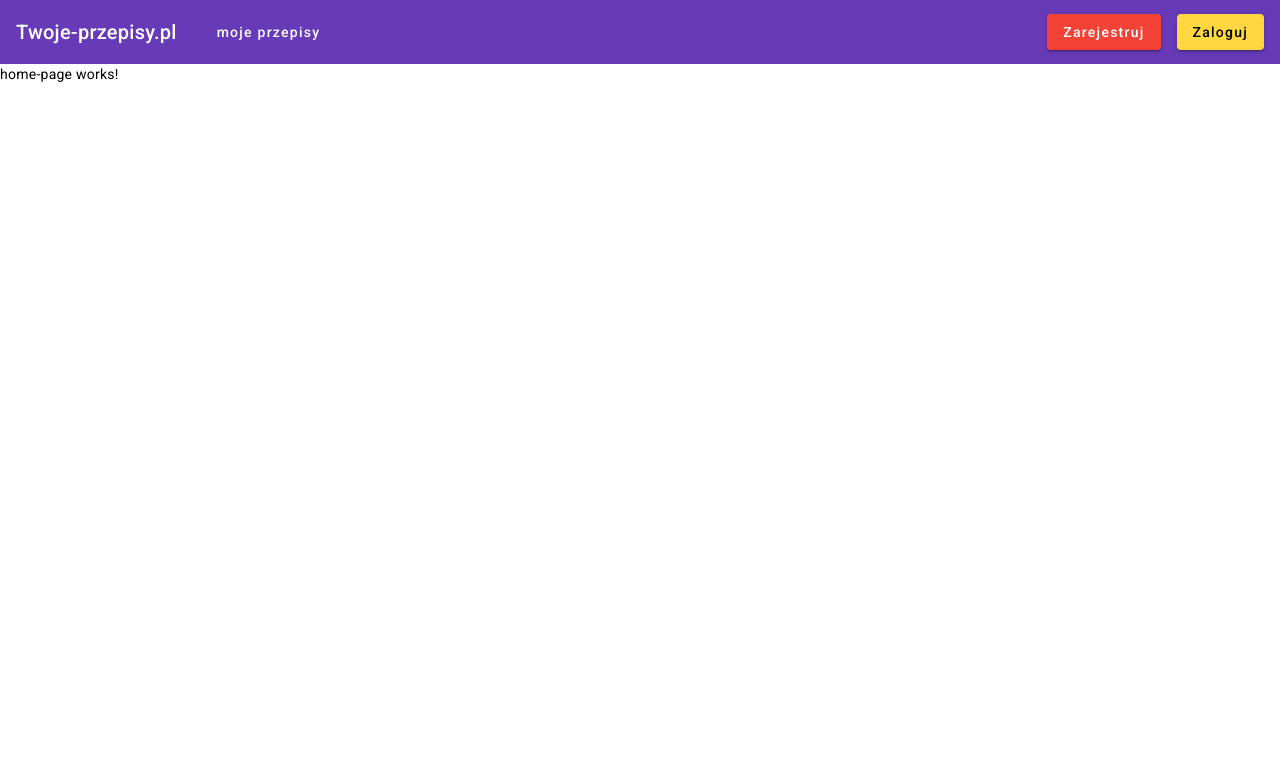
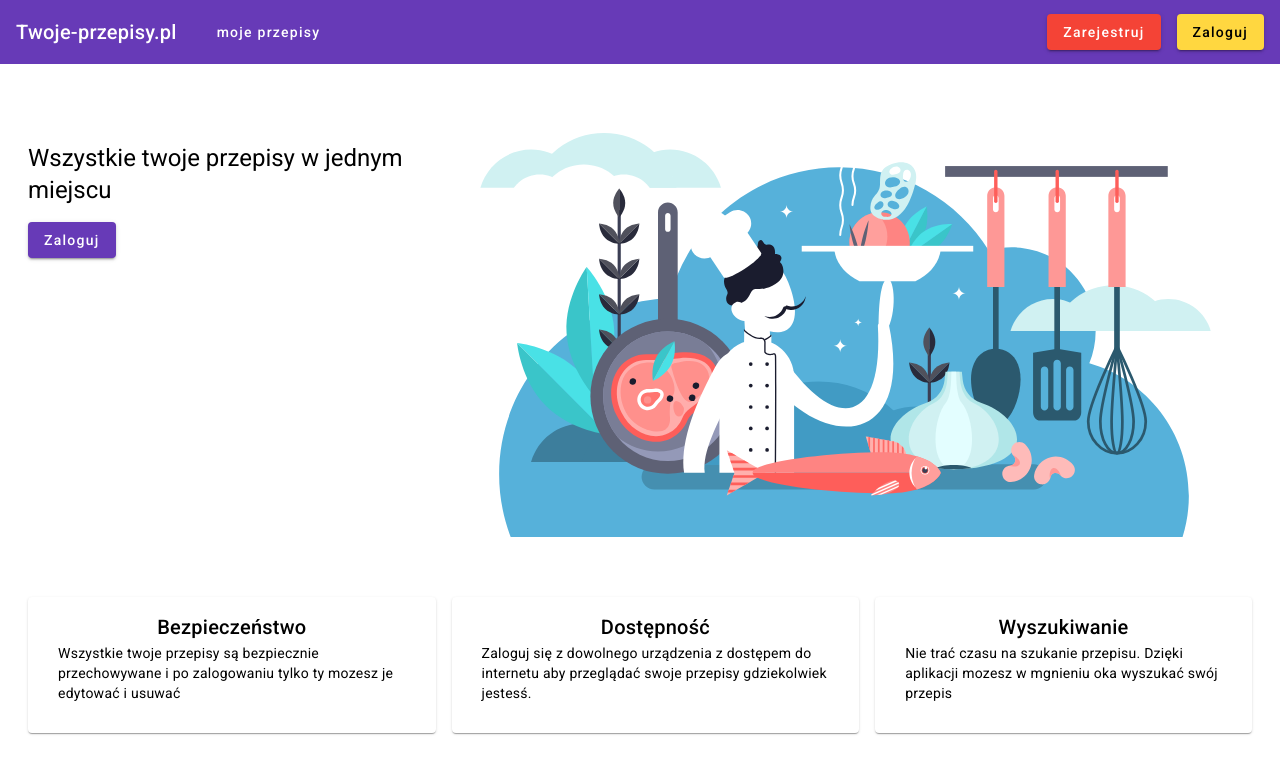
Before and after one commit to Eryk13/cook-book-web-app, an Angular app: page / in a window 1280 px wide. Shown: the top 774 px of the page. Built offline with nearby package versions, Linux system fonts and the light colour scheme.

Commit message:
create home page

```diff
--- a/src/app/components/home-page/home-page.component.css
+++ b/src/app/components/home-page/home-page.component.css
@@ -0,0 +1,35 @@
+.hero{
+    display: flex;
+    margin: 2rem 0 0 0;
+    padding: 1em 2em;
+}
+
+.hero-img{
+    flex:2;
+    object-fit: contain;
+    width: 66%;
+}
+.hero-actions{
+    flex: 1;
+    margin: 2rem 0 0 0;
+}
+.hero-text{
+
+}
+.hero-button{
+
+}
+.card-list{
+    display: flex;
+    gap: 1rem;
+    justify-content: space-between;
+    margin: 2rem 0 0 0;
+    padding: 1em 2em;
+}
+.card{
+    padding: 1em;
+    max-width: 33.3%;
+}
+mat-card-title{
+    text-align: center;
+}
--- a/src/app/components/home-page/home-page.component.html
+++ b/src/app/components/home-page/home-page.component.html
@@ -1 +1,21 @@
-<p>home-page works!</p>
+<div class="hero">
+    <div class="hero-actions">
+        <h1 class="hero-text">Wszystkie twoje przepisy w jednym miejscu</h1>
+        <button mat-raised-button color="primary" class="hero-button" [routerLink]="['/login']">Zaloguj</button>
+    </div>
+    <img class="hero-img" src="assets/hero.svg"/>
+</div>
+<div class="card-list">
+    <mat-card class="card">
+        <mat-card-title>Bezpieczeństwo</mat-card-title>
+        <mat-card-content>Wszystkie twoje przepisy są bezpiecznie przechowywane i po zalogowaniu tylko ty mozesz je edytować i usuwać</mat-card-content>
+    </mat-card>
+    <mat-card class="card">
+        <mat-card-title>Dostępność</mat-card-title>
+        <mat-card-content>Zaloguj się z dowolnego urządzenia z dostępem do internetu aby przeglądać swoje przepisy gdziekolwiek jestesś.</mat-card-content>
+    </mat-card>
+    <mat-card class="card">
+        <mat-card-title>Wyszukiwanie</mat-card-title>
+        <mat-card-content>Nie trać czasu na szukanie przepisu. Dzięki aplikacji mozesz w mgnieniu oka wyszukać swój przepis</mat-card-content>
+    </mat-card>
+</div>
```
Also changed, not shown: src/assets/hero.svg (added).
